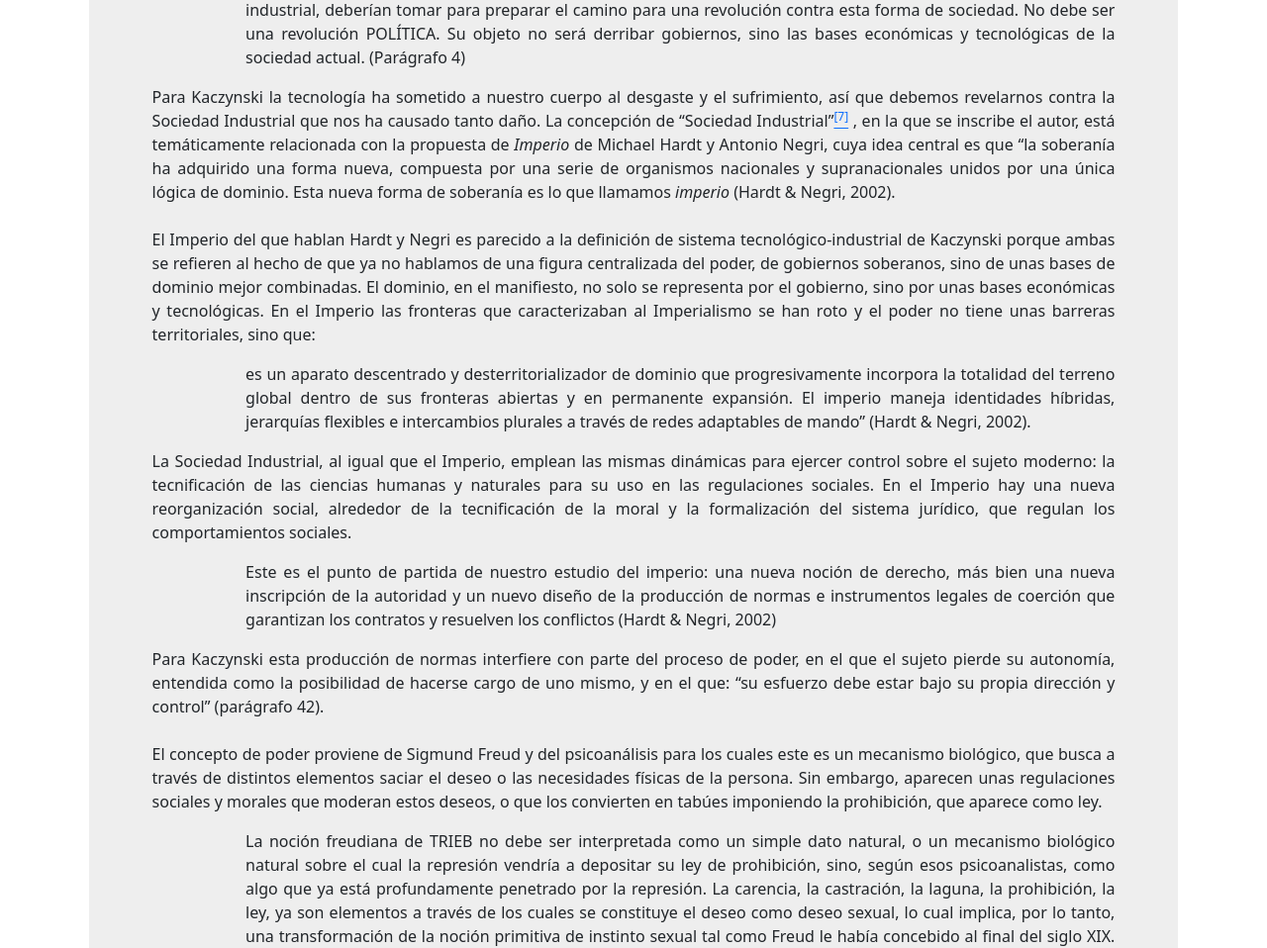
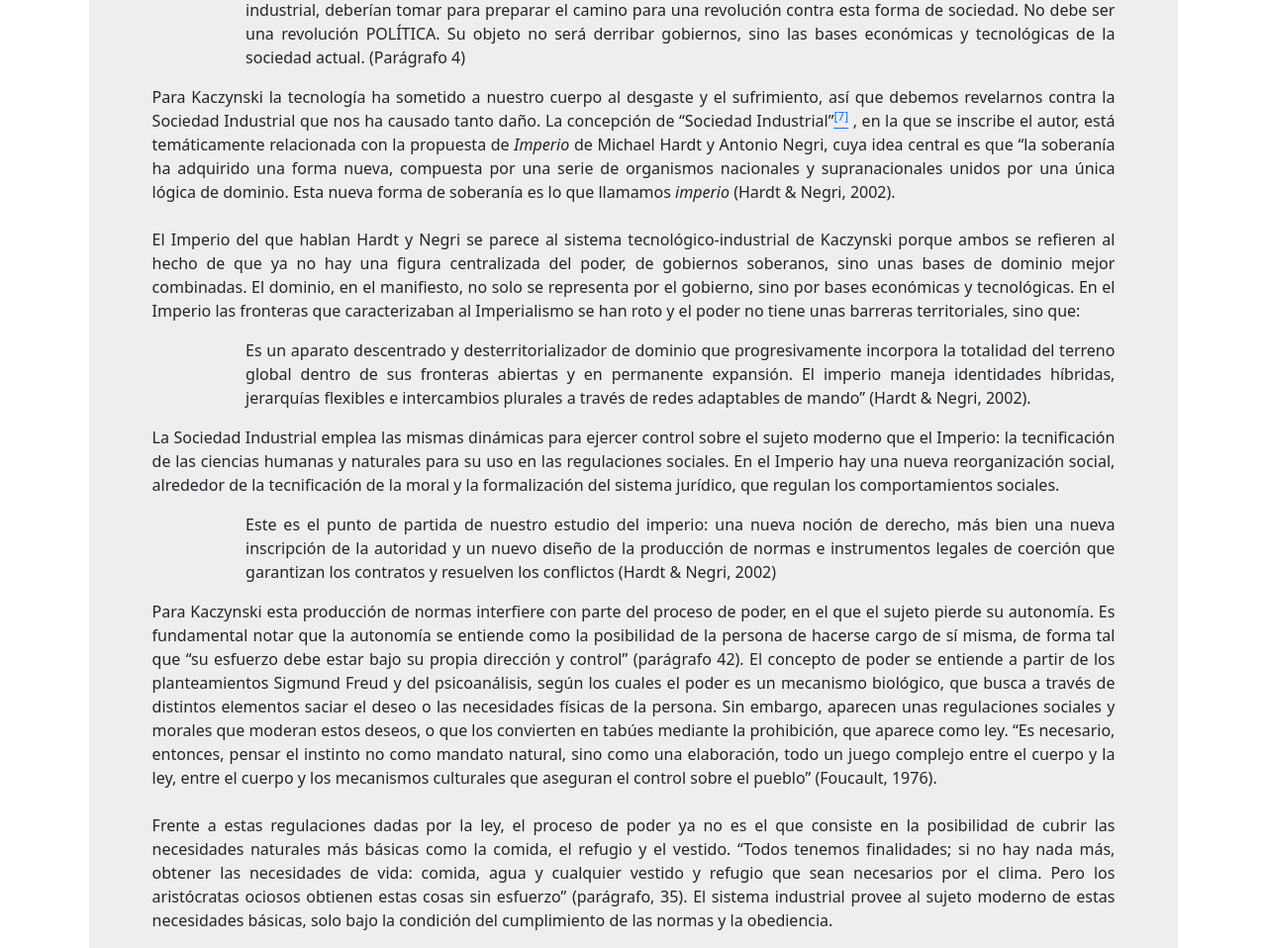
Before and after one commit to alejo2300/sociedad-industrial, a Flask app: page / in a window 1280 px wide. Shown: the part 5542-6500 px from the top of the page at 99% size. Run offline with Flask 2, Linux system fonts and the light colour scheme; some libraries are stand-ins or nearby versions.

Commit message:
aristocratas

```diff
--- a/templates/index.html
+++ b/templates/index.html
@@ -349,46 +349,19 @@
         Michael Hardt y Antonio Negri, cuya idea central es que “la soberanía ha adquirido una forma
         nueva, compuesta por una serie de organismos nacionales y supranacionales unidos por una única lógica de
         dominio. Esta nueva forma de soberanía es lo que llamamos <i>imperio</i> (Hardt & Negri, 2002). <br><br>
-        El Imperio del que hablan Hardt y Negri es parecido a la definición de sistema tecnológico-industrial de
-        Kaczynski porque ambas se refieren al hecho de que ya no hablamos de una figura centralizada del poder, de
-        gobiernos soberanos, sino de unas bases de dominio mejor combinadas. El dominio, en el manifiesto, no solo se
-        representa por el gobierno, sino por unas bases económicas y tecnológicas. En el Imperio las fronteras que
-        caracterizaban al Imperialismo se han roto y el poder no tiene unas barreras territoriales, sino que: <br></p>
-      <p style="padding-left: 2.5cm;"> es un aparato descentrado y desterritorializador de dominio que progresivamente
+        El Imperio del que hablan Hardt y Negri se parece al sistema tecnológico-industrial de Kaczynski porque ambos se refieren al hecho de que ya no hay una figura centralizada del poder, de gobiernos soberanos, sino unas bases de dominio mejor combinadas. El dominio, en el manifiesto, no solo se representa por el gobierno, sino por bases económicas y tecnológicas. En el Imperio las fronteras que caracterizaban al Imperialismo se han roto y el poder no tiene unas barreras territoriales, sino que: <br></p>
+      <p style="padding-left: 2.5cm;"> Es un aparato descentrado y desterritorializador de dominio que progresivamente
         incorpora la totalidad del terreno global dentro de sus fronteras abiertas y en permanente expansión. El
         imperio maneja identidades híbridas, jerarquías flexibles e intercambios plurales a través de redes adaptables
         de mando” (Hardt & Negri, 2002). <br></p>
-      <p>La Sociedad Industrial, al igual que el Imperio, emplean las mismas dinámicas para ejercer control sobre el
-        sujeto moderno: la tecnificación de las ciencias humanas y naturales para su uso en las regulaciones sociales.
-        En el Imperio hay una nueva reorganización social, alrededor de la tecnificación de la moral y la
-        formalización del sistema jurídico, que regulan los comportamientos sociales. <br></p>
+      <p>La Sociedad Industrial emplea las mismas dinámicas para ejercer control sobre el sujeto moderno que el Imperio: la tecnificación de las ciencias humanas y naturales para su uso en las regulaciones sociales. En el Imperio hay una nueva reorganización social, alrededor de la tecnificación de la moral y la formalización del sistema jurídico, que regulan los comportamientos sociales. <br></p>
       <p style="padding-left: 2.5cm;"> Este es el punto de partida de nuestro estudio del imperio: una nueva noción de
         derecho, más bien una nueva inscripción de la autoridad y un nuevo diseño de la producción de normas e
         instrumentos legales de coerción que garantizan los contratos y resuelven los conflictos (Hardt & Negri, 2002)
         <br>
       </p>
-      <p>Para Kaczynski esta producción de normas interfiere con parte del proceso de poder, en el que el sujeto
-        pierde su autonomía, entendida como la posibilidad de hacerse cargo de uno mismo, y en el que: “su esfuerzo
-        debe estar bajo su propia dirección y control” (parágrafo 42). <br><br>
-        El concepto de poder proviene de Sigmund Freud y del psicoanálisis para los cuales este es un mecanismo
-        biológico, que busca a través de distintos elementos saciar el deseo o las necesidades físicas de la persona.
-        Sin embargo, aparecen unas regulaciones sociales y morales que moderan estos deseos, o que los convierten en
-        tabúes imponiendo la prohibición, que aparece como ley. <br></p>
-        <p style="padding-left: 2.5cm;">  La noción freudiana de TRIEB no debe ser interpretada como un simple dato
-        natural, o un mecanismo biológico natural sobre el cual la represión vendría a depositar su ley de
-        prohibición, sino, según esos psicoanalistas, como algo que ya está profundamente penetrado por la represión.
-        La carencia, la castración, la laguna, la prohibición, la ley, ya son elementos a través de los cuales se
-        constituye el deseo como deseo sexual, lo cual implica, por lo tanto, una transformación de la noción
-        primitiva de instinto sexual tal como Freud le había concebido al final del siglo XIX. Es necesario, entonces,
-        pensar el instinto no con mandato natural, sino como una elaboración, todo un juego complejo entre el cuerpo y
-        la ley, entre el cuerpo y los mecanismos culturales que aseguran el control sobre el pueblo. (Foucault, 1976)
-        <br> </p>
-      <p>Frente a estas regulaciones dadas por la ley, el proceso de poder ya no es el que consiste en la posibilidad
-        de cubrir las necesidades naturales más básicas como: la comida, el refugio y el vestido. “Todos tenemos
-        finalidades; si no hay nada más, obtener las necesidades de vida: comida, agua y cualquier vestido y refugio
-        que sean necesarios por el clima. Pero los aristócratas ociosos obtienen estas cosas sin esfuerzo” (parágrafo,
-        35). El sistema industrial provee al sujeto moderno de estas necesidades básicas, solo bajo la condición del
-        cumplimiento de las normas y la obediencia. <br></p>
+      <p> Para Kaczynski esta producción de normas interfiere con parte del proceso de poder, en el que el sujeto pierde su autonomía. Es fundamental notar que la autonomía se entiende como la posibilidad de la persona de hacerse cargo de sí misma, de forma tal que “su esfuerzo debe estar bajo su propia dirección y control” (parágrafo 42). El concepto de poder se entiende a partir de los planteamientos Sigmund Freud y del psicoanálisis, según los cuales el poder es un mecanismo biológico, que busca a través de distintos elementos saciar el deseo o las necesidades físicas de la persona. Sin embargo, aparecen unas regulaciones sociales y morales que moderan estos deseos, o que los convierten en tabúes mediante la prohibición, que aparece como ley. “Es necesario, entonces, pensar el instinto no como mandato natural, sino como una elaboración, todo un juego complejo entre el cuerpo y la ley, entre el cuerpo y los mecanismos culturales que aseguran el control sobre el pueblo” (Foucault, 1976). <br><br>
+        Frente a estas regulaciones dadas por la ley, el proceso de poder ya no es el que consiste en la posibilidad de cubrir las necesidades naturales más básicas como la comida, el refugio y el vestido. “Todos tenemos finalidades; si no hay nada más, obtener las necesidades de vida: comida, agua y cualquier vestido y refugio que sean necesarios por el clima. Pero los aristócratas ociosos obtienen estas cosas sin esfuerzo” (parágrafo, 35). El sistema industrial provee al sujeto moderno de estas necesidades básicas, solo bajo la condición del cumplimiento de las normas y la obediencia. <br></p>
       <p style="padding-left: 2.5cm;"> En la sociedad industrial moderna sólo es necesario un mínimo esfuerzo para
         satisfacer las necesidades físicas propias. Es suficiente atravesar un programa de entrenamiento para adquirir
         alguna habilidad técnica, después llegar al trabajo puntual y ejercer un esfuerzo muy modesto para mantenerlo.
```
